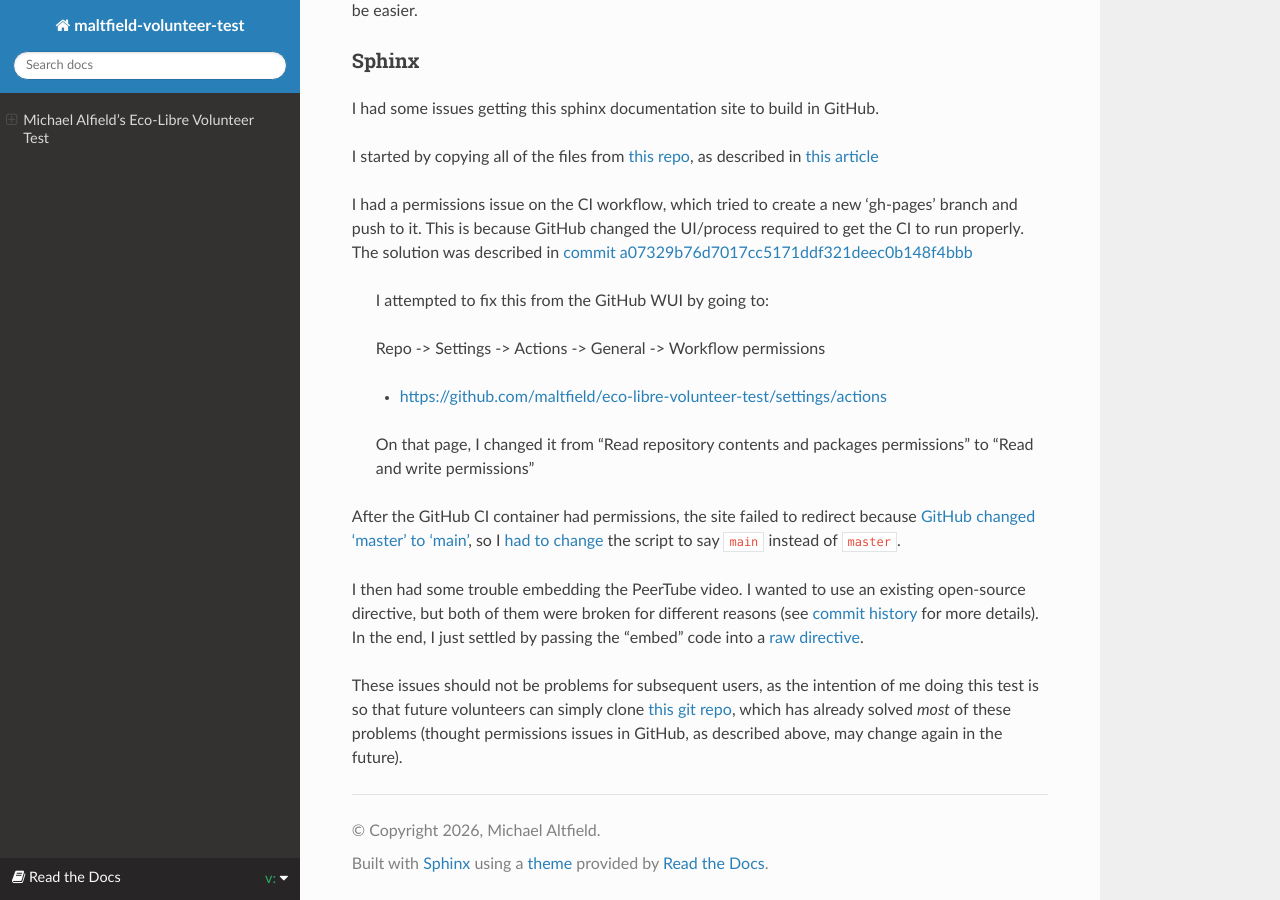
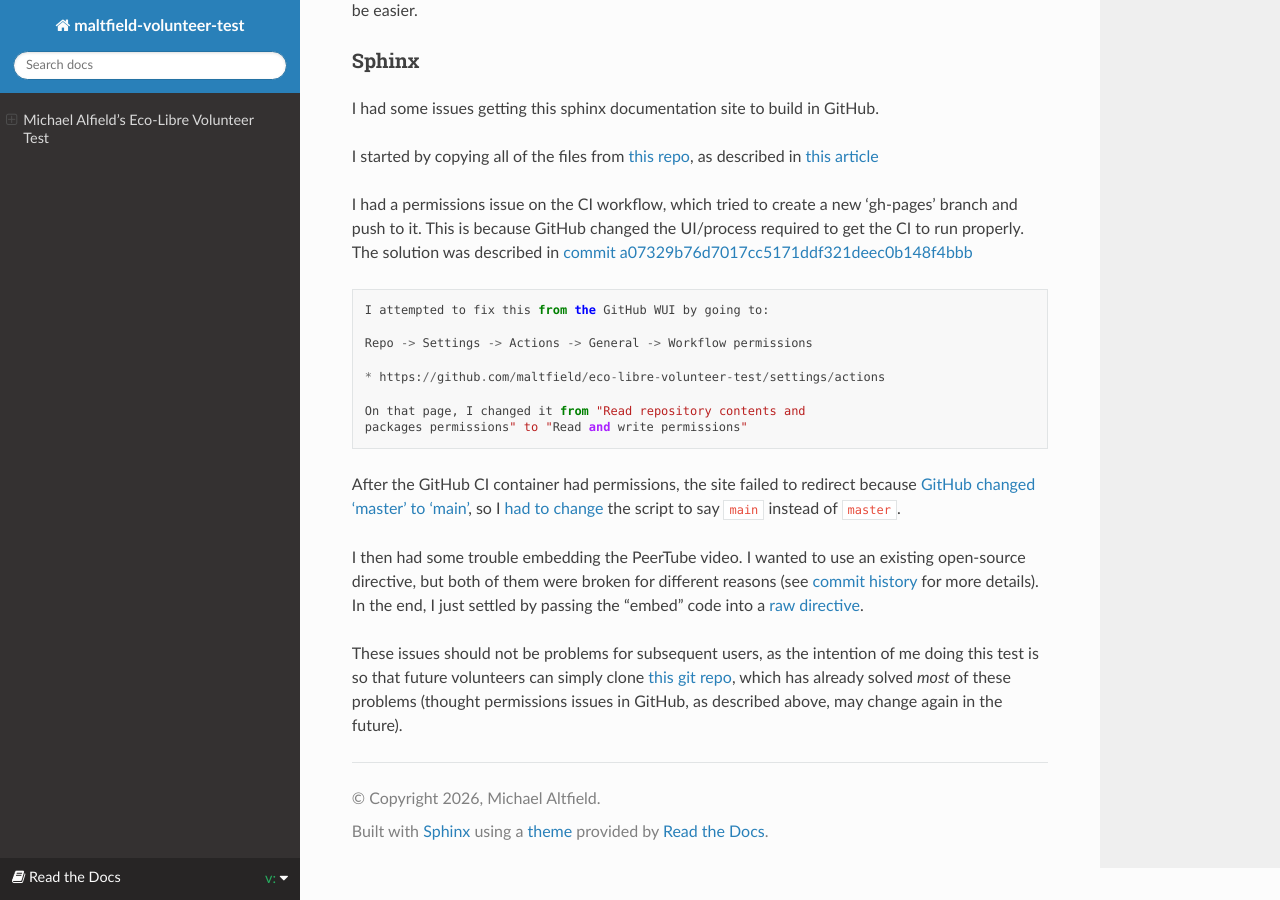
Before and after one commit to maltfield/eco-libre-volunteer-test, a Sphinx documentation site: the page built from docs/index.rst, in a window 1280 px wide and 900 px high, scrolled down 1525 px. Built offline with Sphinx 7.4.7 and the Read the Docs theme 3.1.0, drawn with Linux system fonts in a browser that asks for light colours; the version number could not be read and is left out.

```diff
--- a/docs/index.rst
+++ b/docs/index.rst
@@ -49,13 +49,16 @@ I started by copying all of the files from `this repo <https://github.com/maltfi
 
 I had a permissions issue on the CI workflow, which tried to create a new 'gh-pages' branch and push to it. This is because GitHub changed the UI/process required to get the CI to run properly. The solution was described in `commit a07329b76d7017cc5171ddf321deec0b148f4bbb <https://github.com/maltfield/eco-libre-volunteer-test/commit/a07329b76d7017cc5171ddf321deec0b148f4bbb>`_
 
-        I attempted to fix this from the GitHub WUI by going to:
+::
 
-        Repo -> Settings -> Actions -> General -> Workflow permissions
+   I attempted to fix this from the GitHub WUI by going to:
 
-        * https://github.com/maltfield/eco-libre-volunteer-test/settings/actions
+   Repo -> Settings -> Actions -> General -> Workflow permissions
 
-        On that page, I changed it from "Read repository contents and packages permissions" to "Read and write permissions"
+   * https://github.com/maltfield/eco-libre-volunteer-test/settings/actions
+
+   On that page, I changed it from "Read repository contents and
+   packages permissions" to "Read and write permissions"
 
 After the GitHub CI container had permissions, the site failed to redirect because `GitHub changed 'master' to 'main' <https://github.com/github/renaming>`_, so I `had to change <https://github.com/maltfield/eco-libre-volunteer-test/commit/eca22a0a76a21f1202490b6b643bbcd768860663>`_ the script to say ``main`` instead of ``master``.
 
```
